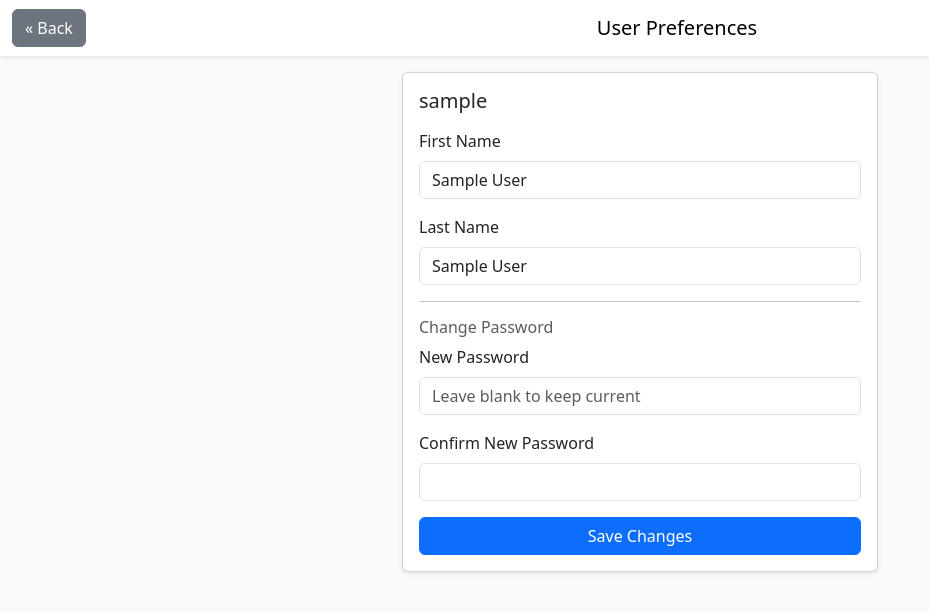
After one commit to desdic/mealtracker, a PHP site: page /preferences.php in a window 1280 px wide. The commit adds this page. Shown: the top 612 px of the page, without its empty margins (0-929 px from the left). Run offline with PHP 8.4, Linux system fonts and the light colour scheme; the visitor is signed in with stand-in values (Sample User, id 1).

Commit message:
Added user preference

```diff
--- a/mealtracker/index.php
+++ b/mealtracker/index.php
@@ -84,6 +84,7 @@ function renderMealItemRow($item) {
                 <li class="nav-item"><a class="nav-link" href="users.php">Users</a></li>
                 <?php endif; ?>
                 <li class="nav-item"><a class="nav-link" href="nutrigraph.php">Nutri graph</a></li>
+                <li class="nav-item"><a class="nav-link" href="preferences.php">👤</a></li>
                 <li class="nav-item"><a class="nav-link" href="logout.php">Logout</a></li>
             </ul>
         </div>
--- /dev/null
+++ b/mealtracker/preferences.php
@@ -0,0 +1,106 @@
+<?php
+session_start();
+require_once 'db.php';
+
+if (!isset($_SESSION['user_id'])) {
+    header('Location: login.html');
+    exit;
+}
+
+$userid = $_SESSION['user_id'];
+
+// Fetch user info
+$stmt = $pdo->prepare("SELECT username, firstname, lastname FROM user WHERE id = ?");
+$stmt->execute([$userid]);
+$user = $stmt->fetch(PDO::FETCH_ASSOC);
+
+if (!$user) {
+    die("User not found.");
+}
+
+$message = '';
+
+if ($_SERVER['REQUEST_METHOD'] === 'POST') {
+    $firstname = trim($_POST['firstname']);
+    $lastname = trim($_POST['lastname']);
+    $new_password = $_POST['new_password'] ?? '';
+    $confirm_password = $_POST['confirm_password'] ?? '';
+
+    if ($firstname === '' || $lastname === '') {
+        $message = '<div class="alert alert-danger">First and last name cannot be empty.</div>';
+    } else {
+        // Update name
+        $stmt = $pdo->prepare("UPDATE user SET firstname = ?, lastname = ? WHERE id = ?");
+        $stmt->execute([$firstname, $lastname, $userid]);
+
+        // Update password if provided
+        if (!empty($new_password)) {
+            if ($new_password !== $confirm_password) {
+                $message = '<div class="alert alert-danger">Passwords do not match.</div>';
+            } else {
+                $hash = password_hash($new_password, PASSWORD_DEFAULT);
+                $stmt = $pdo->prepare("UPDATE user SET checksum = ? WHERE id = ?");
+                $stmt->execute([$hash, $userid]);
+                $message = '<div class="alert alert-success">Password updated successfully.</div>';
+            }
+        }
+
+        if (empty($message)) {
+            $message = '<div class="alert alert-success">Profile updated successfully.</div>';
+        }
+    }
+
+    // Refresh user data
+    $stmt = $pdo->prepare("SELECT username, firstname, lastname FROM user WHERE id = ?");
+    $stmt->execute([$userid]);
+    $user = $stmt->fetch(PDO::FETCH_ASSOC);
+}
+?>
+<!DOCTYPE html>
+<html lang="en">
+<head>
+<meta charset="UTF-8">
+<meta name="viewport" content="width=device-width, initial-scale=1">
+<title>User Preferences</title>
+<link href="assets/bootstrap.min.css" rel="stylesheet">
+</head>
+<body class="bg-light">
+<nav class="navbar navbar-light bg-white shadow-sm mb-3">
+    <div class="container-fluid">
+        <a href="index.php" class="btn btn-secondary">&laquo; Back</a>
+        <span class="navbar-brand mx-auto">User Preferences</span>
+    </div>
+</nav>
+
+<div class="container" style="max-width: 500px;">
+    <?php echo $message; ?>
+    <div class="card shadow-sm">
+        <div class="card-body">
+            <h5 class="card-title mb-3"><?php echo htmlspecialchars($user['username']); ?></h5>
+            <form method="post">
+                <div class="mb-3">
+                    <label class="form-label">First Name</label>
+                    <input type="text" name="firstname" class="form-control" value="<?php echo htmlspecialchars($user['firstname']); ?>" required>
+                </div>
+                <div class="mb-3">
+                    <label class="form-label">Last Name</label>
+                    <input type="text" name="lastname" class="form-control" value="<?php echo htmlspecialchars($user['lastname']); ?>" required>
+                </div>
+                <hr>
+                <h6 class="text-muted">Change Password</h6>
+                <div class="mb-3">
+                    <label class="form-label">New Password</label>
+                    <input type="password" name="new_password" class="form-control" placeholder="Leave blank to keep current">
+                </div>
+                <div class="mb-3">
+                    <label class="form-label">Confirm New Password</label>
+                    <input type="password" name="confirm_password" class="form-control">
+                </div>
+                <button type="submit" class="btn btn-primary w-100">Save Changes</button>
+            </form>
+        </div>
+    </div>
+</div>
+
+</body>
+</html>
```
